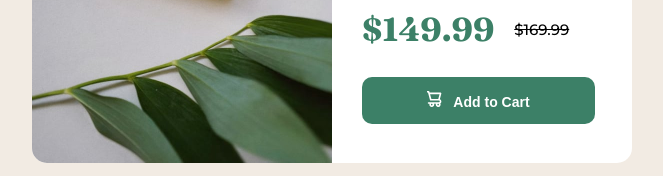
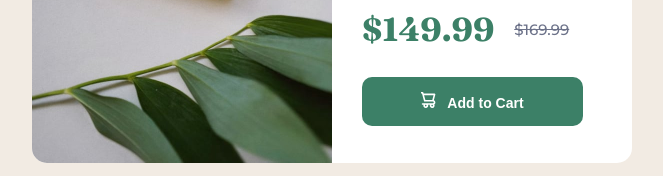
Before and after one commit to Sontory22/Product-preview-card-component, a plain HTML site: page index.html in a window 1280 px wide. Shown: the part 462-638 px from the top of the page, without its empty margins (308-971 px from the left). Drawn offline with Linux system fonts and the light colour scheme.

Commit message:
update css
button expand itself

```diff
--- a/style.css
+++ b/style.css
@@ -64,11 +64,12 @@ h2 {
   font-size: 15px;
   font-family: 'Montserrat', sans-serif;
   text-decoration: line-through;
+  color: hsl(228, 12%, 48%);
 }
 
 .addcartButton {
   background-color: hsl(158, 36%, 37%) ;
-  padding: 14px 65px;
+  padding: 15px 59px;
   border: none;
   border-radius: 10px;
   color: white;
```
